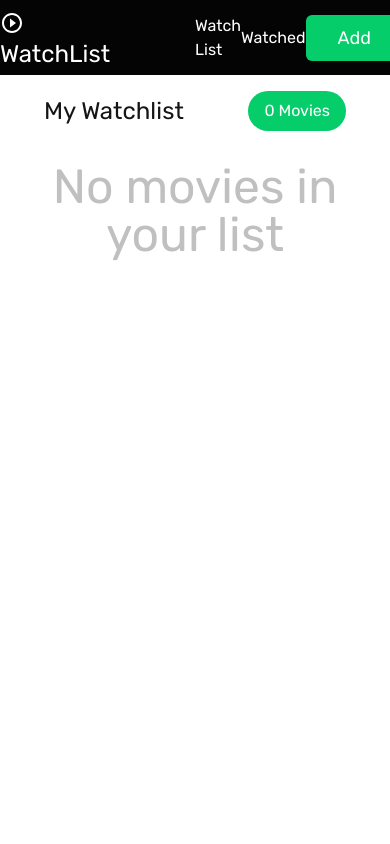
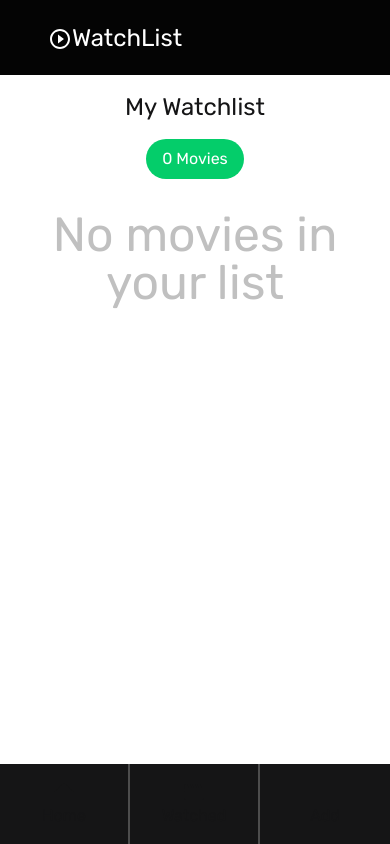
Before and after one commit to ldavidson8/moviewatchlist, a React (Create React App) app: page / in a window 390 px wide. Built offline with nearby package versions, Linux system fonts and the light colour scheme.

Commit message:
Responsiveness for mobile

```diff
--- a/src/App.js
+++ b/src/App.js
@@ -5,6 +5,7 @@ import { Watched } from "./components/Watched";
 import { Add } from "./components/Add";
 import "./App.css";
 import { GlobalProvider } from "./context/GlobalState";
+import { BottomNav } from "./components/BottomNavigation";
 
 function App() {
   return (
@@ -18,6 +19,7 @@ function App() {
             <Route path="/watched" element={<Watched />} />
             <Route path="/add" element={<Add />} />
           </Routes>
+          <BottomNav />
         </BrowserRouter>
       </GlobalProvider>
     </>
--- /dev/null
+++ b/src/components/BottomNavigation.js
@@ -0,0 +1,36 @@
+import HomeIcon from "@mui/icons-material/Home";
+import MovieIcon from "@mui/icons-material/Movie";
+import AddIcon from "@mui/icons-material/Add";
+import { Link } from "react-router-dom";
+
+export const BottomNav = () => {
+  return (
+    <>
+      <div className="fixed bottom-0 h-[80px] w-full bg-gray-700 shadow-xl">
+        <div className="grid h-full grid-cols-3">
+          <Link
+            to="/"
+            className="flex h-full flex-col items-center justify-center border-r-2 border-gray-600"
+          >
+            <HomeIcon />
+            Home
+          </Link>
+          <Link
+            to="/watched"
+            className="flex h-full flex-col items-center justify-center border-r-2 border-gray-600"
+          >
+            <MovieIcon />
+            Watched
+          </Link>
+          <Link
+            to="/add"
+            className="flex h-full flex-col items-center justify-center border-gray-600"
+          >
+            <AddIcon />
+            Add
+          </Link>
+        </div>
+      </div>
+    </>
+  );
+};
--- a/src/components/MovieCard.js
+++ b/src/components/MovieCard.js
@@ -9,10 +9,10 @@ export const MovieCard = ({ movie, type }) => {
           <img
             src={`https://image.tmdb.org/t/p/w200${movie.poster_path}`}
             alt={`${movie.title} Poster`}
-            className="block w-full rounded-md"
+            className="block h-full w-full rounded-md"
           />
         ) : (
-          <div className="mr-4 block h-[340px] w-full rounded-md bg-gray-500"></div>
+          <div className="mr-4 block h-full w-full rounded-md bg-gray-500"></div>
         )}
         <h2 className="absolute top-1/2 left-2 text-xl opacity-0 duration-200 group-hover:opacity-100 group-hover:transition-opacity group-hover:delay-150">
           {movie.title}
--- a/src/components/Navbar.js
+++ b/src/components/Navbar.js
@@ -5,14 +5,14 @@ export const Navbar = () => {
   return (
     <header className="relative top-0 left-0 right-0 w-full bg-gray-800 text-gray-100">
       <div className="mx-auto flex h-[75px] max-w-screen-xl items-center">
-        <div className="flex w-full justify-between">
-          <div className="w-1/4 text-2xl">
+        <nav className="flex w-full justify-between px-12 xl:p-0">
+          <div className="text-2xl">
             <Link to="/">
               <PlayCircleOutlineIcon />
               WatchList
             </Link>
           </div>
-          <ul className="flex w-1/2 items-center justify-between">
+          <ul className="hidden w-1/2 items-center justify-between sm:flex">
             <li>
               <Link to="/">Watch List</Link>
             </li>
@@ -28,7 +28,7 @@ export const Navbar = () => {
               </Link>
             </li>
           </ul>
-        </div>
+        </nav>
       </div>
     </header>
   );
--- a/src/components/Watched.js
+++ b/src/components/Watched.js
@@ -8,7 +8,7 @@ export const Watched = () => {
   return (
     <div className="px-7 py-4">
       <div className="mx-auto px-4 md:max-w-screen-md lg:max-w-screen-lg xl:max-w-screen-xl">
-        <div className="mb-8 flex items-center justify-between">
+        <div className="mb-8 flex flex-col items-center justify-between gap-4 lg:flex-row lg:gap-0">
           <h1 className="text-2xl">Watched Movies</h1>
           <span className="block rounded-full bg-teal-400 py-2 px-4 text-gray-100">
             {watched.length} {watched.length === 1 ? "Movie" : "Movies"}
@@ -16,7 +16,7 @@ export const Watched = () => {
         </div>
 
         {watched.length > 0 ? (
-          <div className="grid grid-cols-3 gap-8 lg:grid-cols-5">
+          <div className="grid grid-cols-1 gap-8 xs:grid-cols-2 sm:grid-cols-3 md:grid-cols-4 lg:grid-cols-5">
             {watched.map((movie) => (
               <MovieCard movie={movie} type="watched" />
             ))}
--- a/src/components/Watchlist.js
+++ b/src/components/Watchlist.js
@@ -8,7 +8,7 @@ export const Watchlist = () => {
   return (
     <div className="px-7 py-4">
       <div className="mx-auto px-4 md:max-w-screen-md lg:max-w-screen-lg xl:max-w-screen-xl">
-        <div className="mb-8 flex items-center justify-between">
+        <div className="mb-8 flex flex-col items-center justify-between gap-4 lg:flex-row lg:gap-0">
           <h1 className="text-2xl">My Watchlist</h1>
           <span className="block rounded-full bg-teal-400 py-2 px-4 text-gray-100">
             {watchlist.length} {watchlist.length === 1 ? "Movie" : "Movies"}
@@ -16,7 +16,7 @@ export const Watchlist = () => {
         </div>
 
         {watchlist.length > 0 ? (
-          <div className="grid grid-cols-3 gap-8 lg:grid-cols-5">
+          <div className="grid grid-cols-1 gap-8 xs:grid-cols-2 sm:grid-cols-3 md:grid-cols-4 lg:grid-cols-5">
             {watchlist.map((movie) => (
               <MovieCard movie={movie} type="watchlist" />
             ))}
--- a/tailwind.config.js
+++ b/tailwind.config.js
@@ -3,6 +3,10 @@ const defaultTheme = require("tailwindcss/defaultTheme");
 module.exports = {
   content: ["./src/**/*.{js,jsx,ts,tsx}"],
   theme: {
+    screens: {
+      xs: "400px",
+      ...defaultTheme.screens,
+    },
     colors: {
       teal: {
         100: "#00ED82",
```
